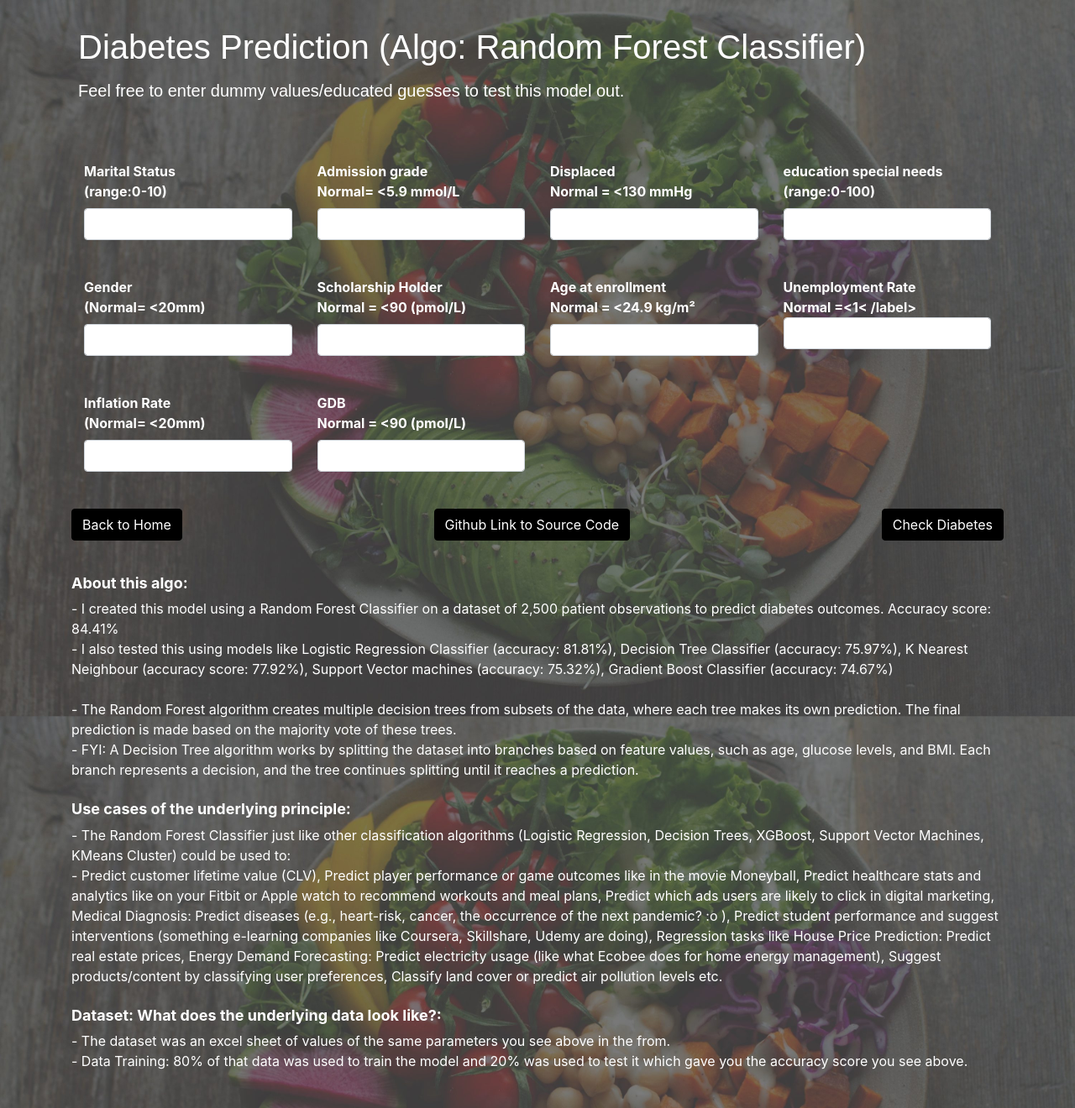
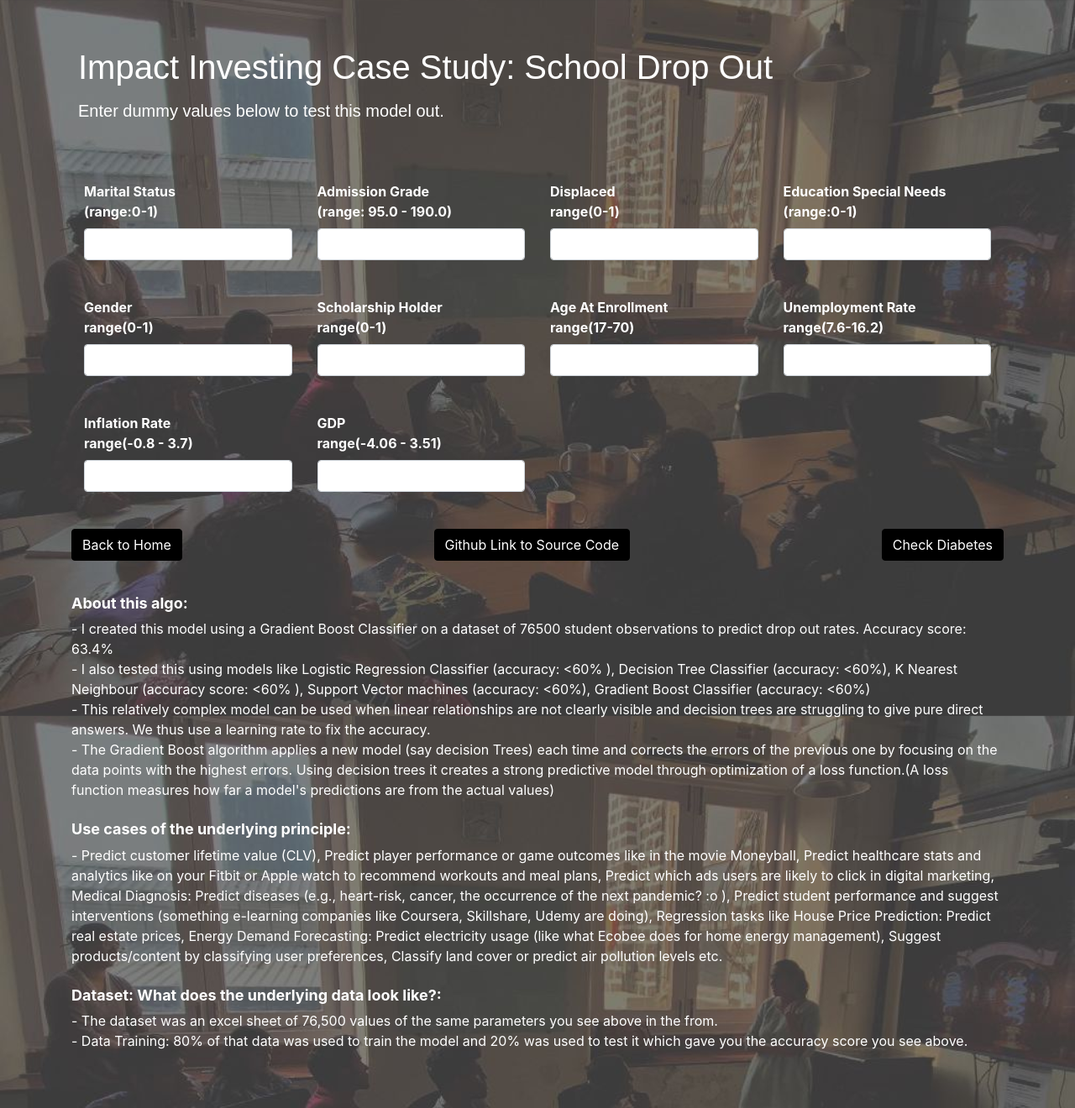
Before and after one commit to addy-bhatkal/addy-bhatkal-portfolio, a Django app: page /droppout/ in a window 1280 px wide. Shown: the whole page at 84% size. Run offline with Django 5.2, Linux system fonts and the light colour scheme; parts of the project's set-up code (start-up, migrations or seed data) failed here and were passed over; some libraries are stand-ins or nearby versions.

Commit message:
droppout complete

```diff
--- a/addy32/templates/customerbuyin.html
+++ b/addy32/templates/customerbuyin.html
@@ -246,8 +246,8 @@
                     </div>
                     <div class="col-md-4">
                         <div class="form-group">
-                            <label for="Marital_Status">Marital Status - <br> Married: 1, Single: 2</label>
-                            <input type="number" class="form-control" id="Marital_Status" name="Marital_Status" required value="{{ maritalstatus|default:'' }}">
+                            <label for="marriagestatus">Marriage Status - <br> Married: 1, Single: 2</label>
+                            <input type="number" class="form-control" id="marriagestatus" name="marriagestatus" required value="{{ marriagestatus|default:'' }}">
                         </div>
                     </div>
                     <div class="col-md-4">
--- a/addy32/templates/droppout.html
+++ b/addy32/templates/droppout.html
@@ -4,7 +4,7 @@
 <head>
     <meta charset="UTF-8">
     <meta name="viewport" content="width=device-width, initial-scale=1.0">
-    <title>Diabetes Prediction (Algo: Random Forest Classifier)</title>
+    <title>Dasra School drop out rate prediction</title>
 
     <link href="https://stackpath.bootstrapcdn.com/bootstrap/4.5.2/css/bootstrap.min.css" rel="stylesheet">
     <style>
@@ -44,7 +44,7 @@
 
         body {
             background-color: #f1f1f1;
-            background-image: url("{% static 'images/diabetes_page.png' %}");
+            background-image: url("{% static 'images/dasra.jpg' %}");
             background-size: cover;
             background-position: top center;
             background-repeat: repeat;
@@ -101,8 +101,8 @@
 <body>
 
     <div class="container center">
-        <h1 class="mt-5 ml-2">Diabetes Prediction (Algo: Random Forest Classifier)</h1>
-        <h4 class="mt-2 ml-2"> Feel free to enter dummy values/educated guesses to test this model out. </h4> <br> <br>
+        <h1 class="mt-5 ml-2">Impact Investing Case Study: School Drop Out</h1>
+        <h4 class="mt-2 ml-2"> Enter dummy values below to test this model out. </h4> <br> <br>
 
         <!-- Display result message -->
         {% if result %}
@@ -117,28 +117,28 @@
                 <div class="row">
                     <div class="col-md-3">
                         <div class="form-group mb-4">
-                            <label for="Pregnancies">Marital Status <br>(range:0-10)</label>
-                            <input type="number" class="form-control" id="Pregnancies" name="Marital status" required
+                            <label for="Marital Status">Marital Status <br>(range:0-1)</label>
+                            <input type="number" class="form-control" id="Pregnancies" name="Marital Status" required
                                 value="{{ marital_status|default:'' }}">
                         </div>
                     </div>
                     <div class="col-md-3">
                         <div class="form-group mb-4">
-                            <label for="Glucose"> Admission grade <br> Normal= <5.9 mmol/L </label>
+                            <label for="Glucose"> Admission Grade <br> (range: 95.0 - 190.0) </label>
                                     <input type="number" class="form-control" id="Glucose" name="admission_grade" required
                                         value="{{ admission_grade|default:'' }}">
                         </div>
                     </div>
                     <div class="col-md-3">
                         <div class="form-group mb-4">
-                            <label for="BloodPressure"> Displaced <br>Normal = <130 mmHg</label>
+                            <label for="BloodPressure"> Displaced <br>range(0-1)</label>
                                     <input type="number" class="form-control" id="BloodPressure" name="Displaced"
                                         required value="{{ displaced|default:'' }}">
                         </div>
                     </div>
                     <div class="col-md-3">
                         <div class="form-group mb-4">
-                            <label for="Age">education special needs <br>(range:0-100) </label>
+                            <label for="Age">Education Special Needs <br>(range:0-1) </label>
                             <input type="number" class="form-control" id="Age" name="Education special needs" required
                                 value="{{ education_special_needs|default:'' }}">
                         </div>
@@ -148,28 +148,28 @@
                 <div class="row">
                     <div class="col-md-3">
                         <div class="form-group mb-4">
-                            <label for="SkinThickness">Gender <br> (Normal= <20mm) </label>
+                            <label for="SkinThickness">Gender <br> range(0-1) </label>
                                     <input type="number" class="form-control" id="SkinThickness" name="Gender"
                                         required value="{{ gender|default:'' }}">
                         </div>
                     </div>
                     <div class="col-md-3">
                         <div class="form-group mb-4">
-                            <label for="Insulin">Scholarship Holder<br> Normal = <90 (pmol/L) </label>
+                            <label for="Insulin">Scholarship Holder<br> range(0-1) </label>
                                     <input type="number" class="form-control" id="Insulin" name="Scholarship holder" required
                                         value="{{ scholarship_holder|default:'' }}">
                         </div>
                     </div>
                     <div class="col-md-3">
                         <div class="form-group mb-4">
-                            <label for="BMI">Age at enrollment<br> Normal = <24.9 kg/m² </label>
+                            <label for="BMI">Age At Enrollment<br> range(17-70) </label>
                                     <input type="number" step="0.1" class="form-control" id="BMI" name="Age at enrollment" required
                                         value="{{ Age_at_enrollment|default:'' }}">
                         </div>
                     </div>
                     <div class="col-md-3">
                         <div class="form-group mb-4">
-                            <label for="DiabetesPedigreeFunction">Unemployment Rate <br> Normal =<1< /label>
+                            <label for="DiabetesPedigreeFunction">Unemployment Rate <br> range(7.6-16.2)</label>
                                     <input type="number" step="0.01" class="form-control" id="DiabetesPedigreeFunction"
                                         name="Unemployment rate" required
                                         value="{{ unemployment_rate|default:'' }}">
@@ -180,14 +180,14 @@
                 <div class="row">
                     <div class="col-md-3">
                         <div class="form-group mb-4">
-                            <label for="SkinThickness">Inflation Rate <br> (Normal= <20mm) </label>
+                            <label for="SkinThickness">Inflation Rate <br> range(-0.8 - 3.7) </label>
                                     <input type="number" class="form-control" id="SkinThickness" name="inflation rate"
                                         required value="{{ inflation_rate|default:'' }}">
                         </div>
                     </div>
                     <div class="col-md-3">
                         <div class="form-group mb-4">
-                            <label for="Insulin">GDB<br> Normal = <90 (pmol/L) </label>
+                            <label for="Insulin">GDP<br> range(-4.06 - 3.51) </label>
                                     <input type="number" class="form-control" id="Insulin" name="GDP" required
                                         value="{{ gdb|default:'' }}">
                         </div>
@@ -224,22 +224,23 @@
                 </style>
 
                 <h5 class="text-white">About this algo: </h5>
-                <h7 class="text-white"> - I created this model using a Random Forest Classifier on a dataset of 2,500
-                    patient observations to predict diabetes outcomes. Accuracy score: 84.41% <br>
-                    <h7>- I also tested this using models like Logistic Regression Classifier (accuracy: 81.81%),
-                        Decision Tree Classifier (accuracy: 75.97%), K Nearest Neighbour (accuracy score: 77.92%),
-                        Support Vector machines (accuracy: 75.32%), Gradient Boost Classifier (accuracy: 74.67%) </h7>
-                    <br> <br>
-                    <h7> - The Random Forest algorithm creates multiple decision trees from subsets of the data, where
-                        each tree makes its own prediction. The final prediction is made based on the majority vote of
-                        these trees. </h7> <br>
-                    <h7 class="text-white">- FYI: A Decision Tree algorithm works by splitting the dataset into branches
-                        based on feature values, such as age, glucose levels, and BMI. Each branch represents a
-                        decision, and the tree continues splitting until it reaches a prediction. </h7> <br> <br>
+                <h7 class="text-white"> - I created this model using a Gradient Boost Classifier on a dataset of 76500
+                    student observations to predict drop out rates. Accuracy score: 63.4% <br>
+                    <h7>- I also tested this using models like Logistic Regression Classifier (accuracy: <60% ),
+                        Decision Tree Classifier (accuracy: <60%), K Nearest Neighbour (accuracy score: <60% ),
+                        Support Vector machines (accuracy: <60%), Gradient Boost Classifier (accuracy: <60%) </h7> <br>
+
+                        <h7 class="text-white">- This relatively complex model can be used when linear relationships are not
+                            clearly visible and decision trees are struggling to give pure direct answers.
+                            We thus use a learning rate to fix the accuracy. </h7> <br>
+                        <h7> - The Gradient Boost algorithm applies a new model (say decision Trees) each time and corrects
+                        the errors of the previous one by focusing on the data points with the highest errors.
+                        Using decision trees it creates a strong predictive model through optimization of a
+                        loss function.(A loss function measures how far a model's predictions are from the actual
+                        values) </h7> <br>
+ <br>
 
                     <h5 class="text-white">Use cases of the underlying principle: </h5>
-                    <h7>- The Random Forest Classifier just like other classification algorithms (Logistic Regression,
-                        Decision Trees, XGBoost, Support Vector Machines, KMeans Cluster) could be used to: </h7> <br>
                     <h7>- Predict customer lifetime value (CLV), Predict player performance or game outcomes like in the
                         movie Moneyball,
                         Predict healthcare stats and analytics like on your Fitbit or Apple watch to recommend workouts
@@ -258,7 +259,7 @@
 
                     <h7 class="text-white"> <br>
                         <h5 class="text-white">Dataset: What does the underlying data look like?: </h5>
-                        <h7 class="text-white"> - The dataset was an excel sheet of values of the same parameters you
+                        <h7 class="text-white"> - The dataset was an excel sheet of 76,500 values of the same parameters you
                             see above in the from. </h7> <br>
                         <h7 class="text-white"> - Data Training: 80% of that data was used to train the model and 20%
                             was used to test it which gave you the accuracy score you see above. </h7> <br>
--- a/addy32/views.py
+++ b/addy32/views.py
@@ -26,7 +26,8 @@ def home(request):
         {'endpoint': 'Customer Marketing Campaign Buy-in (Light Gradient Boost)', 'url': 'customerbuyin/', 'image':'images/cby2.png'},
         {'endpoint': 'Bank Credit Card Customer Churn (Logistic Regression)', 'url': "bankchurn/", 'image':'images/bank.png'},
         {'endpoint': 'Data Visualizations: Tableau', 'url': "DataViz/", 'image': 'images/dataviz.png'},
-        {'endpoint': 'HousingPrices', 'url': "coming-soon/", 'image': 'images/uc.png'}
+        {'endpoint': 'HousingPrices', 'url': "coming-soon/", 'image': 'images/uc.png'},
+        {'endpoint': 'Student Dropout', 'url': "droppout/", 'image': 'images/dropout_tile.jpg'}
 
     ]
     return render(request, 'home.html', {'routes': routes})
@@ -170,7 +171,7 @@ def cby(request):
     if request.method == 'POST':
         try:
             education = int(request.POST['Education'])
-            maritalstatus = int(request.POST['Marital_Status'])
+            marriagestatus = int(request.POST['marriagestatus'])
             income = int(request.POST['Income'])
             kidhome = int(request.POST['Kidhome'])
             teenhome = int(request.POST['Teenhome'])
@@ -181,7 +182,7 @@ def cby(request):
             numwebvisitsmonth = int(request.POST['NumWebVisitsMonth'])
             complain = int(request.POST['Complain'])
 
-            cby_data = [[education, maritalstatus, income, kidhome, teenhome, mntfruits, newwebpurchases, numcatalogpurchases, numstorepurchases, numwebvisitsmonth, complain]]
+            cby_data = [[education, marriagestatus, income, kidhome, teenhome, mntfruits, newwebpurchases, numcatalogpurchases, numstorepurchases, numwebvisitsmonth, complain]]
 
             result, prob = cby_ML(cby_data)
 
@@ -194,7 +195,7 @@ def cby(request):
 
             context.update({
                 'education': education,
-                'maritalstatus': maritalstatus,
+                'marriagestatus': marriagestatus,
                 'income': income,
                 'kidhome': kidhome,
                 'teenhome': teenhome,
@@ -382,7 +383,7 @@ def dropout_prediction(request):
     #    'Displaced', 'Educational special needs', 'Gender', 'Scholarship holder',
     #     'Age at enrollment', 'Unemployment rate', 'Inflation rate', 'GDP'
 
-            marital_status = int(request.POST['Marital status'])
+            marital_status = int(request.POST['Marital Status'])
             admission_grade = int(request.POST['admission_grade'])
             displaced = int(request.POST['Displaced'])
             education_special_needs = int(request.POST['Education special needs'])
@@ -406,7 +407,7 @@ def dropout_prediction(request):
 
             # Pass the input values back to the template
             context.update({
-                "marital_status" : marital_status,
+            "marital_status" : marital_status,
             "admission_grade" : admission_grade,
             "displaced" : displaced,
             "education_special_needs" :education_special_needs,
```
Also changed, not shown: addy32/static/images/dasra.jpg (added), addy32/static/images/dropout_tile.jpg (added), 3 other files.
